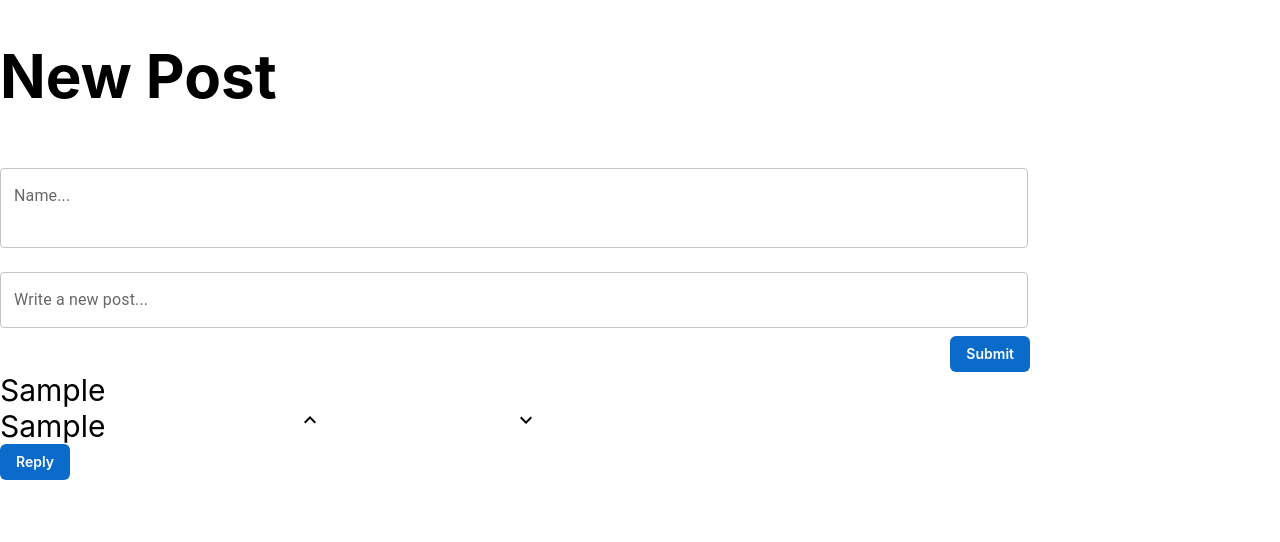
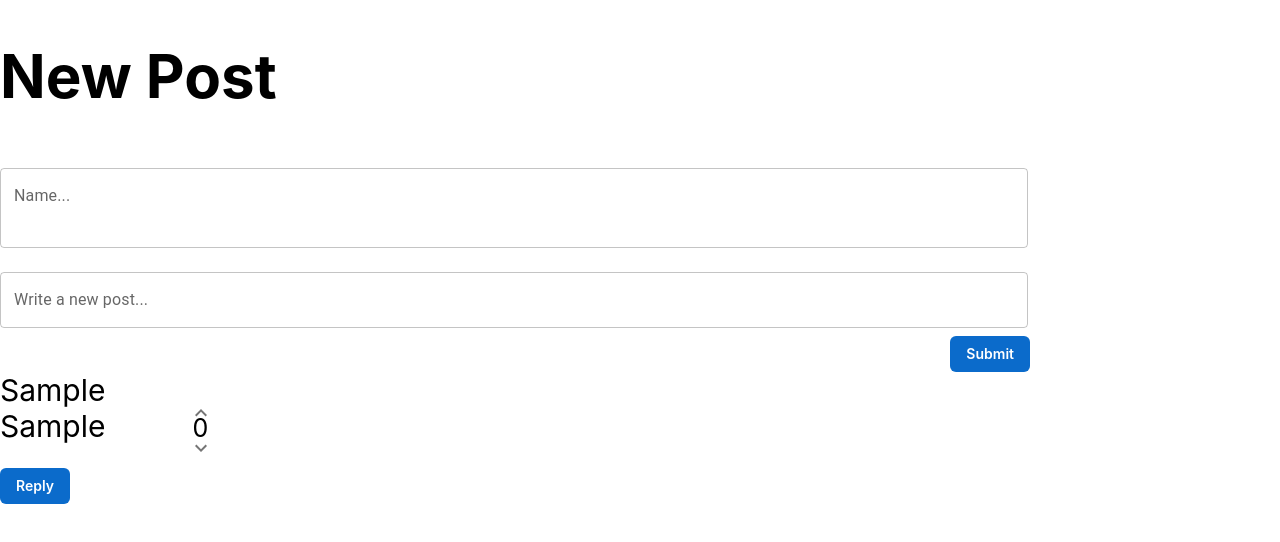
Before and after one commit to lojason71/cs110-lab, a React (Create React App) app in the folder lab4-files/: page / in a window 1280 px wide. Both pictures are taken after typing "Sample", "Sample" into the empty fields and a click on the button "Submit". Shown: the top 542 px of the page. Built offline with nearby package versions, Linux system fonts and the light colour scheme.

Commit message:
Voting system

```diff
--- a/lab4-files/src/App.js
+++ b/lab4-files/src/App.js
@@ -7,7 +7,6 @@ import {useState, useEffect} from 'react';
 
 function App() {
   const [comments, setComments] = useState([])
-  // const [reply, setReply] = useState([])
 
   const addComment = (newComment, username) => {
     let tempObject = new Object();
@@ -15,10 +14,6 @@ function App() {
     tempObject.username = username;
     setComments([...comments, tempObject]);
   }
-
-  // const addReply = (reply) => {
-  //   setReply()
-  // }
 
   return (
     <div className = "postContainer">
--- a/lab4-files/src/Comment/comment.css
+++ b/lab4-files/src/Comment/comment.css
@@ -5,14 +5,19 @@
     display: block;
 }
 
-#up{
-    padding-left:15%;
+#arrows{
+    display: flex;
+    flex-direction:column;
+    margin-left: 75px;
+    margin-top: -15px;
 }
 
-#down{
-    padding-left:15%;
+#arrow_container{
+    display:flex;
 }
 
-#arrows{
-    padding-top:-100px;
+#vote{
+    margin-left:87px;
+    margin-top:-20px;
+    font-size: 25px;
 }
--- a/lab4-files/src/Comment/comment.js
+++ b/lab4-files/src/Comment/comment.js
@@ -4,25 +4,20 @@ import {useState, useEffect} from 'react';
 import NewPost from '../NewPost/newPost';
 
 import Button from '@mui/joy/Button';
- import  KeyboardArrowUpIcon from '@mui/icons-material/KeyboardArrowUp';
- import  KeyboardArrowDownIcon from '@mui/icons-material/KeyboardArrowDown';
+import  KeyboardArrowUpIcon from '@mui/icons-material/KeyboardArrowUp';
+import  KeyboardArrowDownIcon from '@mui/icons-material/KeyboardArrowDown';
 import { ButtonBase, TextField, Box} from '@mui/material';
+import IconButton from '@mui/material/IconButton'
+import Stack from '@mui/material/Stack'
 
 export default function NewComment(props) {
 
     const [replies, setReply] = useState([])
-
     const [isVisible, setIsVisible] = useState(false)
+    const [vote, setVote] = useState(0);
 
     const toggleVisiblity = () => {
         setIsVisible(!isVisible);
-    }
-
-    const handleReply = (event) => {
-        document.getElementById.classList.toggle("visible");
-    }
-    const handleSubmit = (event) => {
-        props.addComment();
     }
 
     const addReply = (newReply, username) => {
@@ -33,22 +28,29 @@ export default function NewComment(props) {
         setIsVisible(false);
     }
 
-    const increase = (event) => {
+    const increase = () => {
+        setVote(vote + 1);
+    };
 
-    }
-
-    const decrease = (event) => {
-
-    }
+    const decrease = () => {
+        setVote(vote - 1);
+    };
 
     return (
         <Box>
             <Box>
                 {props.username}
-                <Box id="arrows" display = "flex" flexWrap = "wrap">
+                <Box id = "arrow_container">
                     {props.postMessage}
-                    <KeyboardArrowUpIcon id = "up" alignSelf = "flex-end" onclick = {increase}> </KeyboardArrowUpIcon>
-                    <KeyboardArrowDownIcon id = "down" alignSelf = "flex-end" onclick = {decrease}> </KeyboardArrowDownIcon>
+                    <Stack direction="column" spacing = {2}>
+                        <IconButton id = "arrows" onClick = {increase}>
+                            <KeyboardArrowUpIcon/>
+                        </IconButton>
+                        <span id = "vote">{vote}</span>
+                        <IconButton id = "arrows" onClick = {decrease}>
+                            <KeyboardArrowDownIcon />
+                        </IconButton>
+                    </Stack>
                 </Box>
             </Box>
             <Box id="box" display = "flex" justifyContent ="flex-start" alignItems="flex-start">
```
